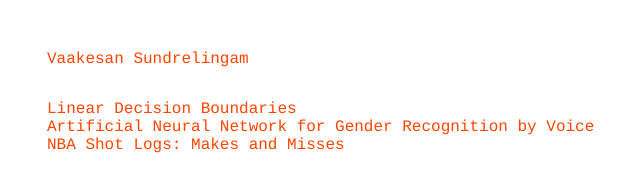
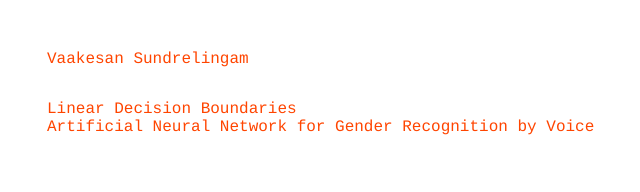
Before and after one commit to sundrelingam/vaakesan, a plain HTML site: page index.html in a window 1280 px wide. Shown: the whole page, without its empty margins (23-663 px from the left). Drawn offline with Linux system fonts and the light colour scheme.

Commit message:
Update index.html

```diff
--- a/index.html
+++ b/index.html
@@ -11,7 +11,7 @@
  <div class="links">
   <a href="linear_decision_boundaries.html" style="text-decoration:none">Linear Decision Boundaries</a> </br>
   <a href="https://www.kaggle.com/vaakesan/artificial-neural-network-for-gender-recognition" style="text-decoration:none">Artificial Neural Network for Gender Recognition by Voice</a> </br>
-  <a href="nba-shot-logs.pdf" style="text-decoration:none">NBA Shot Logs: Makes and Misses</a> </br>
+  <!--<a href="nba-shot-logs.pdf" style="text-decoration:none">NBA Shot Logs: Makes and Misses</a> </br>-->
 <div>
 
 </body>
```
